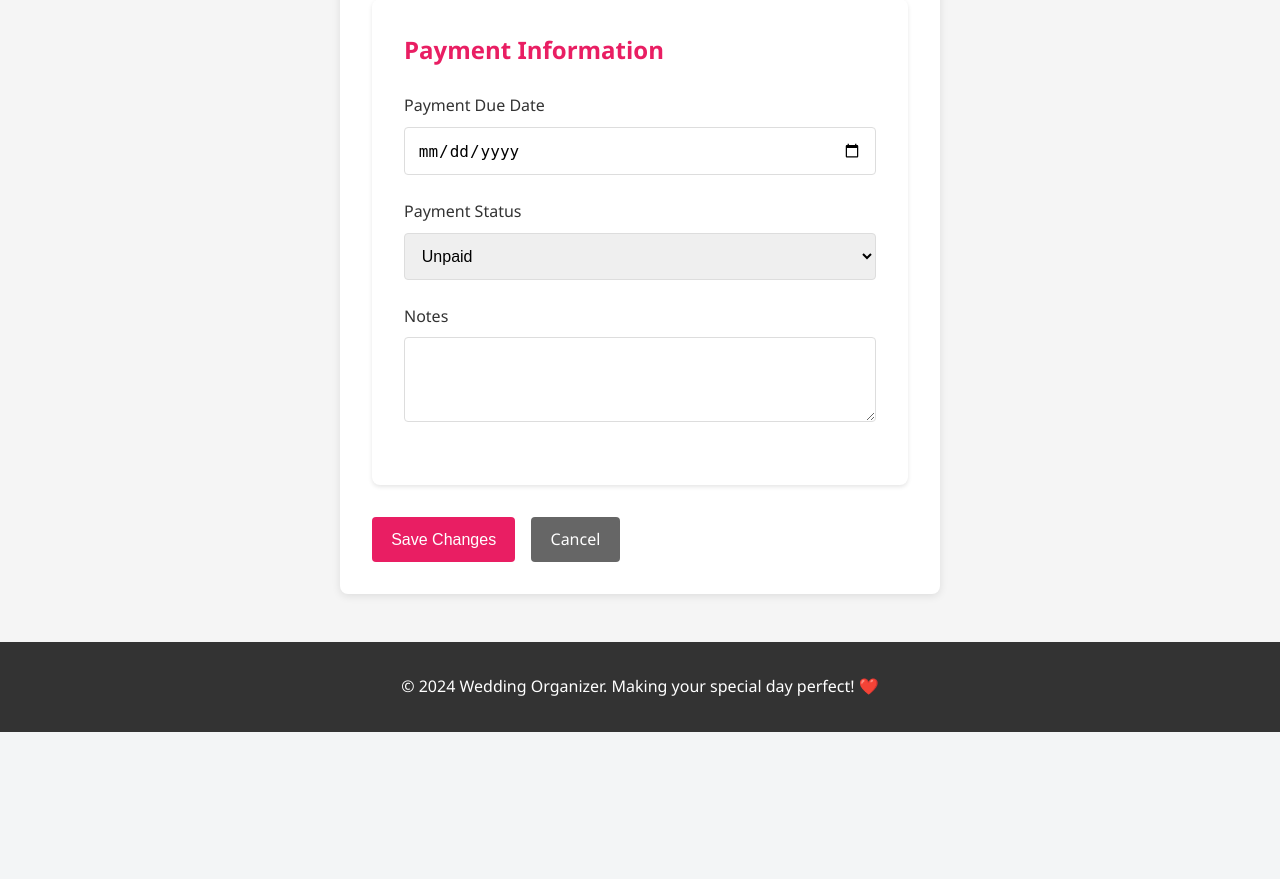
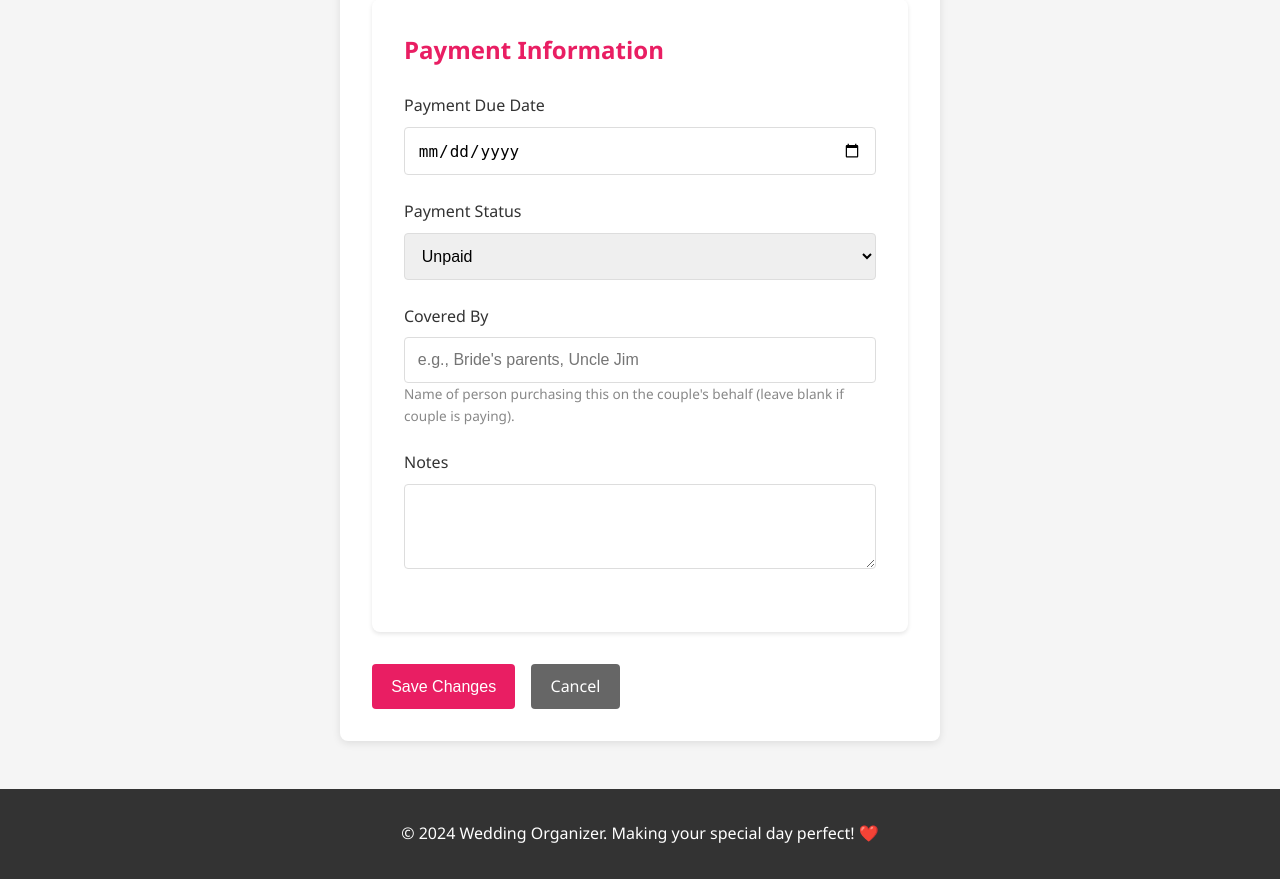
Before and after one commit to thegspiro/The-Open-Source-Wedding-Planner, a Flask app: template templates/budget/edit.html in a window 1280 px wide. Shown: the part 880-1759 px from the top of the page. Before the commit the page ends 1612 px from the top, so only its background shows below. Run offline with Flask 3, Linux system fonts and the light colour scheme; the template is opened without the code that fills it, so the values that code supplies are empty.

Commit message:
Add covered_by field for expenses paid by others on couple's behalf
- Add covered_by column to BudgetExpense model
- Add "Covered By" input to add and edit expense forms with helper text
- Display covered_by as a styled tag in the expenses table
- Save covered_by in both add and edit routes

https://claude.ai/code/session_01LDBhCGE9J2g9ND8g3URr5M

```diff
--- a/app.py
+++ b/app.py
@@ -1118,6 +1118,7 @@ def budget_expense_add(wedding_id):
         actual_cost=request.form.get('actual_cost', type=float),
         paid_amount=request.form.get('paid_amount', type=float) or 0,
         payment_status=request.form.get('payment_status', 'unpaid'),
+        covered_by=request.form.get('covered_by'),
         notes=request.form.get('notes')
     )
     if request.form.get('payment_due_date'):
@@ -1141,6 +1142,7 @@ def budget_expense_edit(wedding_id, expense_id):
         if request.form.get('payment_due_date'):
             expense.payment_due_date = datetime.strptime(request.form.get('payment_due_date'), '%Y-%m-%d').date()
         expense.payment_status = request.form.get('payment_status')
+        expense.covered_by = request.form.get('covered_by')
         expense.notes = request.form.get('notes')
         db.session.commit()
         flash('Expense updated!', 'success')
--- a/models.py
+++ b/models.py
@@ -413,6 +413,7 @@ class BudgetExpense(db.Model):
     paid_amount = db.Column(db.Float, default=0)
     payment_due_date = db.Column(db.Date)
     payment_status = db.Column(db.String(50))  # unpaid, deposit, partial, paid
+    covered_by = db.Column(db.String(200))  # name of person purchasing on couple's behalf
     notes = db.Column(db.Text)
 
 # ============================================
--- a/static/css/style.css
+++ b/static/css/style.css
@@ -198,6 +198,7 @@ footer p { margin: 0; }
 .budget-breakdown { margin-bottom: 1rem; }
 .budget-subsection { margin-bottom: 0.5rem; }
 .expense-note { color: #888; font-size: 0.8rem; }
+.covered-by-tag { display: inline-block; padding: 0.15rem 0.5rem; border-radius: 10px; font-size: 0.8rem; font-weight: 500; background: #f3e5f5; color: #6a1b9a; }
 .payment-status { display: inline-block; padding: 0.15rem 0.5rem; border-radius: 10px; font-size: 0.8rem; font-weight: 500; }
 .payment-status.status-paid { background: #e8f5e9; color: #2e7d32; }
 .payment-status.status-unpaid { background: #fce4ec; color: #c62828; }
--- a/templates/budget/edit.html
+++ b/templates/budget/edit.html
@@ -75,6 +75,12 @@
             </div>
 
             <div class="form-group">
+                <label for="covered_by">Covered By</label>
+                <input type="text" id="covered_by" name="covered_by" value="{{ expense.covered_by or '' }}" placeholder="e.g., Bride's parents, Uncle Jim">
+                <p class="form-help">Name of person purchasing this on the couple's behalf (leave blank if couple is paying).</p>
+            </div>
+
+            <div class="form-group">
                 <label for="notes">Notes</label>
                 <textarea id="notes" name="notes" rows="3">{{ expense.notes or '' }}</textarea>
             </div>
```
Also changed, not shown: templates/budget/view.html (+9 -0 lines).
